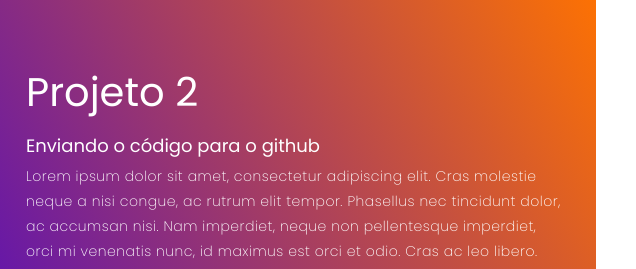
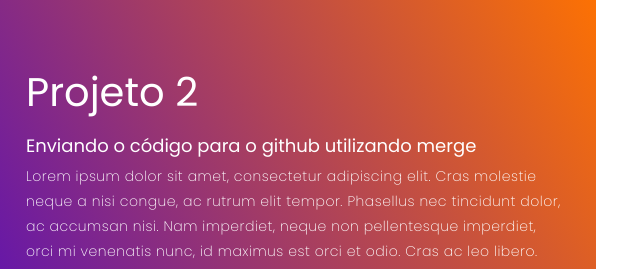
Before and after one commit to Jonhy-Willy/Projeto_PaginaWeb_Startse_, a plain HTML site: page index.html in a window 1280 px wide. Shown: the part 1600-1869 px from the top of the page, 644-1280 px from the left. Drawn offline with Linux system fonts and the light colour scheme; a web font is replaced by a local one.

Commit message:
update project to description

```diff
--- a/index.html
+++ b/index.html
@@ -43,7 +43,7 @@
             <div class="project-item"></span>
                 <div class="project-info">
                     <h1>Projeto 2</h1>
-                    <h2>Enviando o código para o github </h2>
+                    <h2>Enviando o código para o github utilizando merge </h2>
                     <p>Lorem ipsum dolor sit amet, consectetur adipiscing elit. Cras molestie neque a nisi congue, ac
                         rutrum elit tempor. Phasellus nec tincidunt dolor, ac accumsan nisi. Nam imperdiet, neque non
                         pellentesque imperdiet, orci mi venenatis nunc, id maximus est orci et odio. Cras ac leo libero.
```
